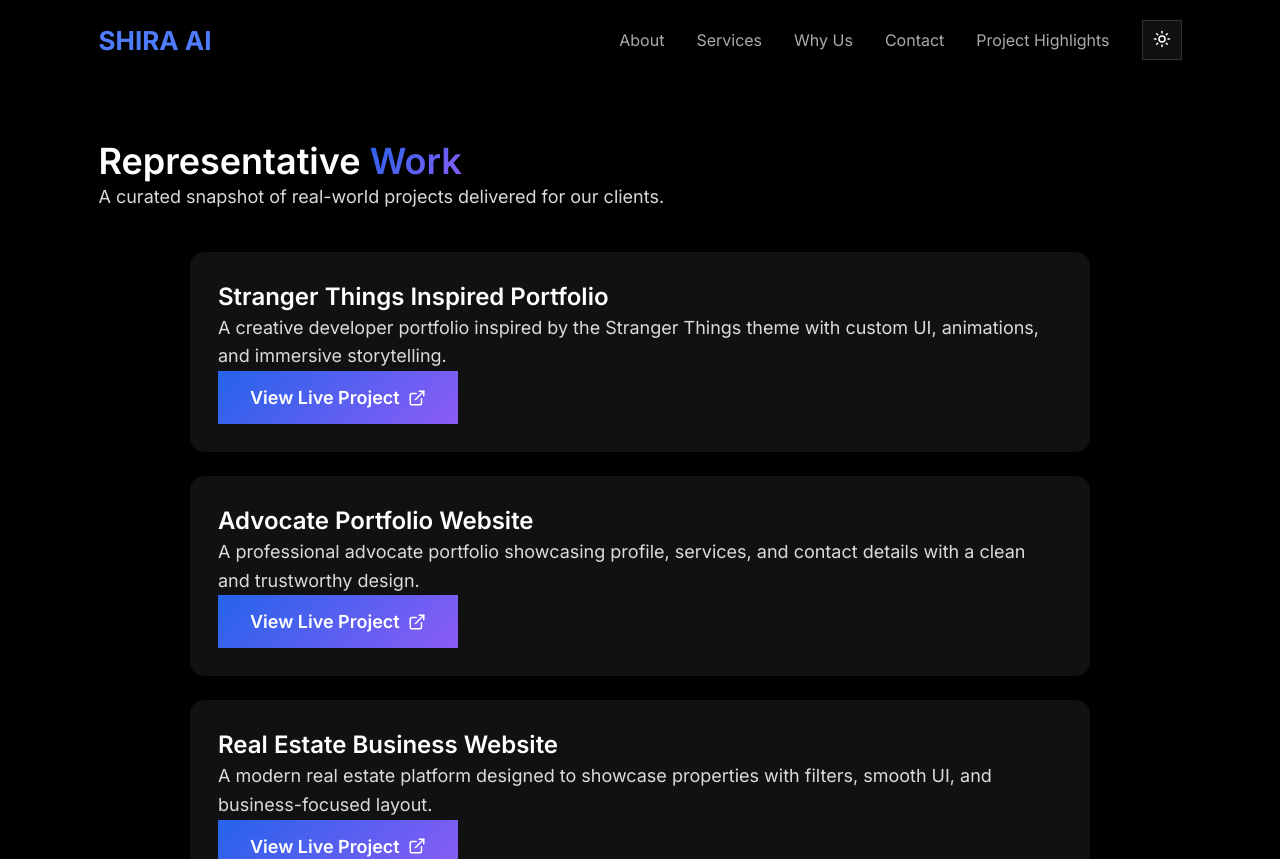
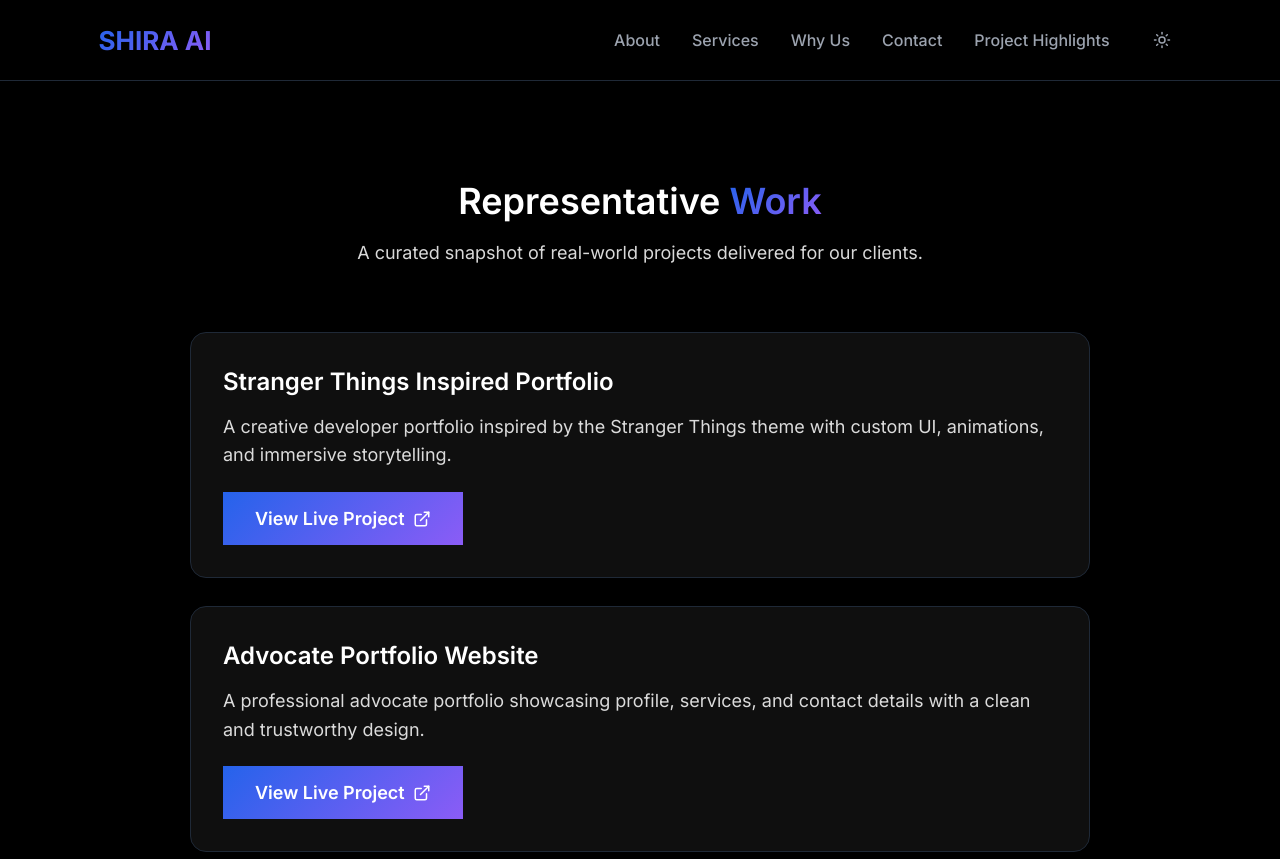
Before and after one commit to Shivam0701/SHIRA-AI, a React (Create React App) app in the folder frontend/: page /projects in a window 1280 px wide. Shown: the top 859 px of the page. Built offline with nearby package versions, Linux system fonts and the light colour scheme.

Commit message:
fix responsive issue

```diff
--- a/frontend/src/App.css
+++ b/frontend/src/App.css
@@ -1,22 +1,63 @@
-/* GLOBAL */
+/* ================================
+   GLOBAL RESET
+================================ */
+
 * {
   box-sizing: border-box;
   margin: 0;
   padding: 0;
 }
 
+html,
+body {
+  width: 100%;
+  scroll-behavior: smooth;
+  font-family: Inter, system-ui, -apple-system, BlinkMacSystemFont, sans-serif;
+}
+
 .App {
   min-height: 100vh;
 }
 
-/* 🔥 FIX FOR FIXED NAVBAR */
+/* Offset for fixed navbar */
 .main-content {
   padding-top: 80px;
 }
 
-/* PAGE TRANSITION */
+/* ================================
+   THEME VARIABLES
+================================ */
+
+/* 🌙 DARK THEME (DEFAULT) */
+:root {
+  --bg-primary: #000000;
+  --bg-secondary: #0f0f0f;
+  --bg-overlay: #111111;
+
+  --text-primary: #ffffff;
+  --text-muted: #9ca3af;
+
+  --border-subtle: #1f2937;
+}
+
+/* ☀️ LIGHT THEME */
+[data-theme='light'] {
+  --bg-primary: #ffffff;
+  --bg-secondary: #f5f5f5;
+  --bg-overlay: #eaeaea;
+
+  --text-primary: #111111;
+  --text-muted: #4b5563;
+
+  --border-subtle: #d1d5db;
+}
+
+/* ================================
+   PAGE TRANSITION
+================================ */
+
 .page-transition {
-  animation: fadeSlide 1.4s cubic-bezier(0.22, 1, 0.36, 1);
+  animation: fadeSlide 1.3s cubic-bezier(0.22, 1, 0.36, 1);
 }
 
 @keyframes fadeSlide {
@@ -30,14 +71,18 @@
   }
 }
 
-/* NAVBAR */
+/* ================================
+   NAVBAR
+================================ */
+
 .navbar {
   position: fixed;
   top: 0;
   left: 0;
   right: 0;
-  background: black;
   z-index: 999;
+  background: var(--bg-primary);
+  border-bottom: 1px solid var(--border-subtle);
 }
 
 .navbar-inner {
@@ -51,36 +96,84 @@
   font-size: 26px;
   font-weight: 700;
   cursor: pointer;
-  color: #4f7cff;
+  background: linear-gradient(135deg, #2563eb, #8b5cf6);
+  -webkit-background-clip: text;
+  -webkit-text-fill-color: transparent;
 }
+
+/* ================================
+   DESKTOP NAV
+================================ */
 
 .desktop-nav {
   display: flex;
+  align-items: center;
   gap: 32px;
-  align-items: center;
 }
 
+/* Nav buttons (About / Services / etc.) */
+.desktop-nav button {
+  background: none;
+  border: none;
+  color: var(--text-muted);
+  font-size: 16px;
+  font-weight: 500;
+  cursor: pointer;
+  padding: 0;
+  font-family: inherit;
+  transition: color 0.2s ease;
+}
+
+.desktop-nav button:hover {
+  color: var(--text-primary);
+}
+
+/* Nav link (Projects) */
 .desktop-nav a {
-  color: #aaa;
+  color: var(--text-muted);
   text-decoration: none;
+  font-size: 16px;
+  font-weight: 500;
+  transition: color 0.2s ease;
 }
 
 .desktop-nav a:hover {
-  color: #fff;
+  color: var(--text-primary);
 }
 
-.theme-btn,
-.mobile-menu-btn {
-  background: #111;
-  border: 1px solid #333;
+/* ================================
+   THEME TOGGLE BUTTON
+================================ */
+
+.theme-btn {
+  background: var(--bg-overlay);
+  border: 1px solid var(--border-subtle);
+  color: var(--text-primary);
   width: 40px;
   height: 40px;
-  color: white;
+  cursor: pointer;
+  display: flex;
+  align-items: center;
+  justify-content: center;
+  transition: background 0.2s ease, border 0.2s ease;
 }
 
-/* MOBILE */
+.theme-btn:hover {
+  opacity: 0.85;
+}
+
+/* ================================
+   MOBILE MENU
+================================ */
+
 .mobile-menu-btn {
   display: none;
+  background: var(--bg-overlay);
+  border: 1px solid var(--border-subtle);
+  width: 40px;
+  height: 40px;
+  color: var(--text-primary);
+  cursor: pointer;
 }
 
 .mobile-menu {
@@ -88,41 +181,85 @@
   top: 80px;
   left: 0;
   right: 0;
-  background: black;
+  background: var(--bg-primary);
   display: flex;
   flex-direction: column;
   padding: 20px;
   gap: 16px;
-  transition: transform 0.35s ease;
+  transition: transform 0.35s cubic-bezier(0.22, 1, 0.36, 1);
   z-index: 998;
 }
 
+.mobile-menu button {
+  background: none;
+  border: none;
+  color: var(--text-primary);
+  font-size: 18px;
+  text-align: left;
+  cursor: pointer;
+  font-family: inherit;
+}
+
 .mobile-menu a {
-  color: white;
+  color: var(--text-primary);
   text-decoration: none;
   font-size: 18px;
 }
 
-/* PROJECTS */
+/* ================================
+   PROJECTS PAGE (FINAL FIX)
+================================ */
+
 .projects-page {
-  padding: 60px 0;
+  padding: 100px 0 80px;
+}
+
+.projects-header {
+  max-width: 720px;
+  margin: 0 auto 64px;
+  text-align: center;
+}
+
+.projects-header h1 {
+  margin-bottom: 16px;
 }
 
 .projects-list {
   max-width: 900px;
-  margin: 40px auto;
+  margin: 0 auto;
   display: flex;
   flex-direction: column;
-  gap: 24px;
+  gap: 28px;
 }
 
 .project-card {
-  background: #111;
-  padding: 28px;
-  border-radius: 14px;
+  background: var(--bg-secondary);
+  padding: 32px;
+  border-radius: 16px;
+  border: 1px solid var(--border-subtle);
 }
 
-/* RESPONSIVE */
+.project-card p {
+  margin: 14px 0 22px;
+  line-height: 1.6;
+}
+
+.project-btn {
+  display: inline-flex;
+  align-items: center;
+  gap: 8px;
+}
+
+.projects-footer {
+  max-width: 760px;
+  margin: 80px auto 0;
+  text-align: center;
+}
+
+/* ================================
+   RESPONSIVE
+================================ */
+
 @media (max-width: 768px) {
   .desktop-nav {
     display: none;
@@ -131,4 +268,23 @@
   .mobile-menu-btn {
     display: flex;
   }
+
+  .projects-page {
+    padding: 80px 0 60px;
+  }
+
+  .project-card {
+    padding: 20px;
+  }
+
+  .project-btn {
+    width: 100%;
+    justify-content: center;
+  }
 }
+
+@media (max-width: 480px) {
+  .projects-header h1 {
+    font-size: 1.5rem;
+  }
+}
--- a/frontend/src/components/Navbar.jsx
+++ b/frontend/src/components/Navbar.jsx
@@ -11,21 +11,30 @@
     document.documentElement.setAttribute('data-theme', theme);
   }, [theme]);
 
+  const goHomeSection = (id) => {
+    setOpen(false);
+    navigate(`/#${id}`);
+  };
+
   return (
     <>
       <nav className="navbar">
         <div className="shira-container navbar-inner">
           {/* LOGO */}
-          <div className="navbar-logo" onClick={() => navigate('/')}>
+          <div
+            className="navbar-logo"
+            onClick={() => navigate('/')}
+          >
             SHIRA AI
           </div>
 
           {/* DESKTOP NAV */}
           <div className="desktop-nav">
-            <a href="#about">About</a>
-            <a href="#services">Services</a>
-            <a href="#why-us">Why Us</a>
-            <a href="#contact">Contact</a>
+            <button onClick={() => goHomeSection('about')}>About</button>
+            <button onClick={() => goHomeSection('services')}>Services</button>
+            <button onClick={() => goHomeSection('why-us')}>Why Us</button>
+            <button onClick={() => goHomeSection('contact')}>Contact</button>
+
             <Link to="/projects">Project Highlights</Link>
 
             <button
@@ -55,10 +64,11 @@
           transform: open ? 'translateY(0)' : 'translateY(-100%)',
         }}
       >
-        <a href="#about" onClick={() => setOpen(false)}>About</a>
-        <a href="#services" onClick={() => setOpen(false)}>Services</a>
-        <a href="#why-us" onClick={() => setOpen(false)}>Why Us</a>
-        <a href="#contact" onClick={() => setOpen(false)}>Contact</a>
+        <button onClick={() => goHomeSection('about')}>About</button>
+        <button onClick={() => goHomeSection('services')}>Services</button>
+        <button onClick={() => goHomeSection('why-us')}>Why Us</button>
+        <button onClick={() => goHomeSection('contact')}>Contact</button>
+
         <Link to="/projects" onClick={() => setOpen(false)}>
           Project Highlights
         </Link>
--- a/frontend/src/pages/Projects.jsx
+++ b/frontend/src/pages/Projects.jsx
@@ -24,24 +24,27 @@
 
 const Projects = () => {
   return (
-    <section className="section section-dark page-transition projects-page">
+    <section className="page-transition projects-page">
       <div className="shira-container">
         {/* HEADER */}
-        <div className="projects-header">
+        <header className="projects-header">
           <h1 className="heading-1">
             Representative <span className="gradient-text">Work</span>
           </h1>
           <p className="body-medium">
             A curated snapshot of real-world projects delivered for our clients.
           </p>
-        </div>
+        </header>
 
-        {/* LIST */}
+        {/* PROJECT LIST */}
         <div className="projects-list">
           {projects.map((project, i) => (
-            <div className="project-card" key={i}>
+            <article className="project-card" key={i}>
               <h3 className="heading-3">{project.title}</h3>
-              <p className="body-medium">{project.description}</p>
+
+              <p className="body-medium project-desc">
+                {project.description}
+              </p>
 
               <a
                 href={project.link}
@@ -52,17 +55,17 @@
                 View Live Project
                 <ExternalLink size={18} />
               </a>
-            </div>
+            </article>
           ))}
         </div>
 
         {/* FOOTER */}
-        <div className="projects-footer">
+        <footer className="projects-footer">
           <p className="body-medium">
             We’ve also delivered backend systems, software tools, and digital
             products across multiple industries.
           </p>
-        </div>
+        </footer>
       </div>
     </section>
   );
```
Also changed, not shown: frontend/src/components/ScrollToTop.jsx (+5 -2 lines).
